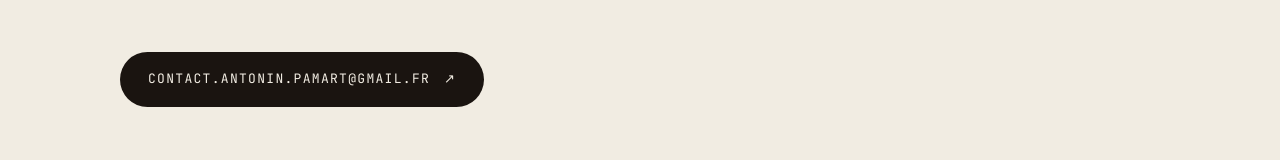
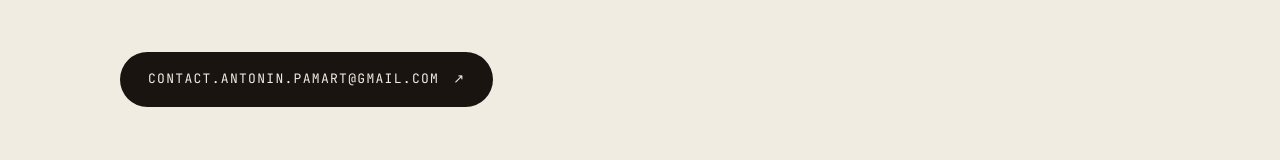
Before and after one commit to CallMeTrinity/antoninpamart.fr-v4, a Vue app: page / in a window 1280 px wide. Shown: the part 3613-3773 px from the top of the page. Built offline with nearby package versions, Linux system fonts and the light colour scheme.

Commit message:
fix: email

```diff
--- a/src/components/Contact.vue
+++ b/src/components/Contact.vue
@@ -6,7 +6,7 @@ import { useSectionFx, splitLines, fadeUp } from '@/composables/useSectionFx'
 
 const { t } = useI18n()
 
-const email = 'contact.antonin.pamart@gmail.fr'
+const email = 'contact.antonin.pamart@gmail.com'
 const root = ref<HTMLElement | null>(null)
 const ctaRef = ref<HTMLAnchorElement | null>(null)
 const copied = ref(false)
```
